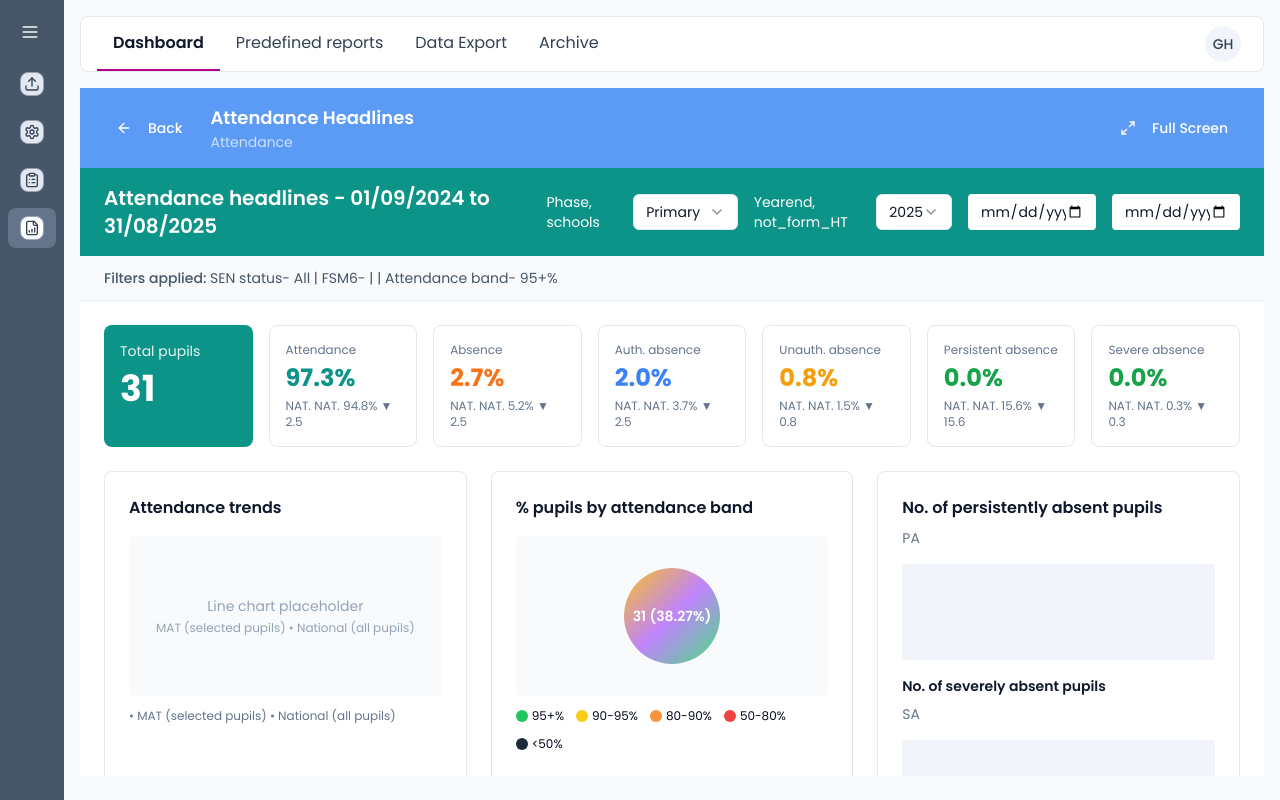
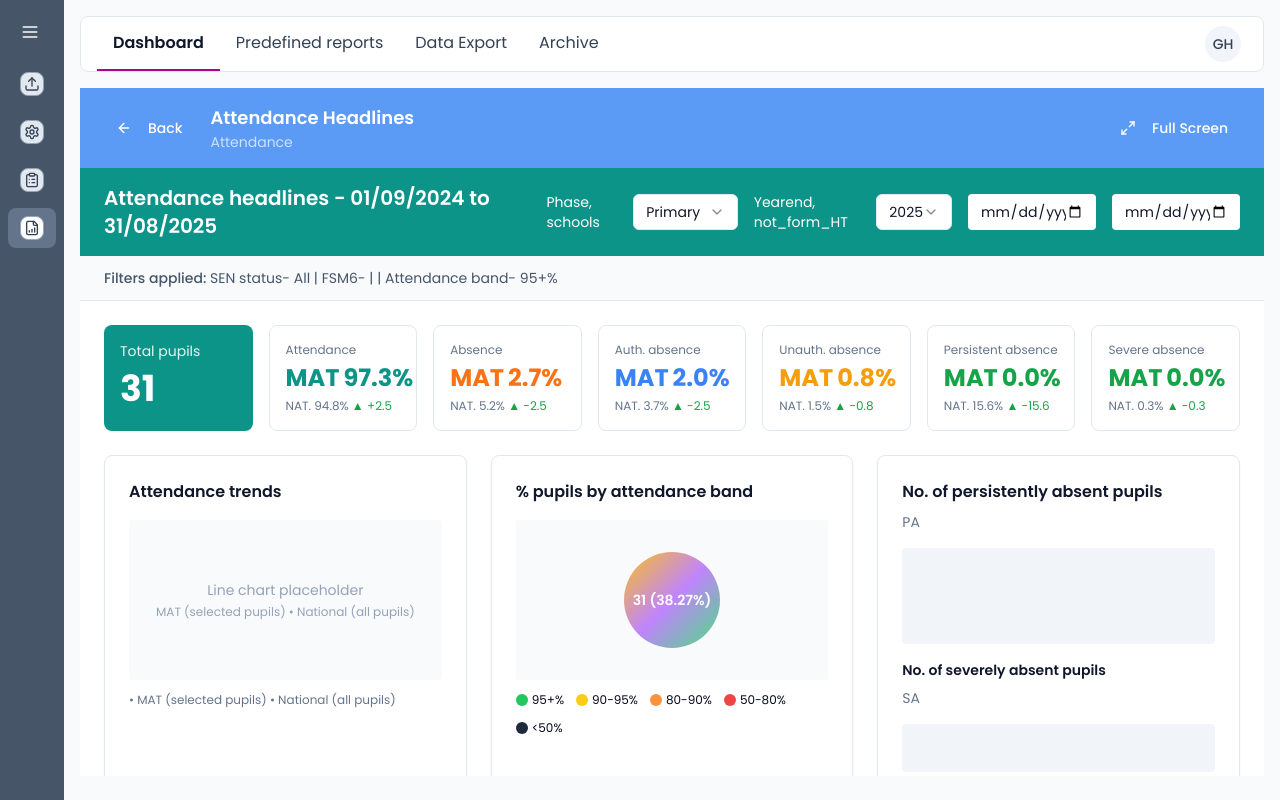
Before and after one commit to Mike-PF/v0-mat-pad, a Next.js app: page /reports in a window 1280 px wide. Both pictures are taken after a click on the button 394 px from the left and 617 px from the top of the page. Built offline with nearby package versions, Linux system fonts and the light colour scheme.

Commit message:
fix: replace special characters in metrics array
Update rendering to use structured data format and avoid encoding issues.

```diff
--- a/components/attendance-headlines-report.tsx
+++ b/components/attendance-headlines-report.tsx
@@ -20,13 +20,13 @@ export function AttendanceHeadlinesReport() {
   const [endDate, setEndDate] = useState("08/01/2026")
 
   const metrics = [
-    { label: "Total pupils", value: "31", color: "bg-teal-600" },
-    { label: "Attendance", value: "97.3%", subText: "NAT. 94.8% ▼ 2.5", color: "text-teal-600", highlight: true },
-    { label: "Absence", value: "2.7%", subText: "NAT. 5.2% ▼ 2.5", color: "text-orange-500", highlight: true },
-    { label: "Auth. absence", value: "2.0%", subText: "NAT. 3.7% ▼ 2.5", color: "text-blue-500", highlight: true },
-    { label: "Unauth. absence", value: "0.8%", subText: "NAT. 1.5% ▼ 0.8", color: "text-amber-500", highlight: true },
-    { label: "Persistent absence", value: "0.0%", subText: "NAT. 15.6% ▼ 15.6", color: "text-green-600", highlight: true },
-    { label: "Severe absence", value: "0.0%", subText: "NAT. 0.3% ▼ 0.3", color: "text-green-600", highlight: true }
+    { label: "Total pupils", value: "31", color: "bg-teal-600", isTotal: true },
+    { label: "Attendance", value: "97.3%", natValue: "94.8%", diff: "+2.5", isPositive: true, color: "text-teal-600" },
+    { label: "Absence", value: "2.7%", natValue: "5.2%", diff: "-2.5", isPositive: true, color: "text-orange-500" },
+    { label: "Auth. absence", value: "2.0%", natValue: "3.7%", diff: "-2.5", isPositive: true, color: "text-blue-500" },
+    { label: "Unauth. absence", value: "0.8%", natValue: "1.5%", diff: "-0.8", isPositive: true, color: "text-amber-500" },
+    { label: "Persistent absence", value: "0.0%", natValue: "15.6%", diff: "-15.6", isPositive: true, color: "text-green-600" },
+    { label: "Severe absence", value: "0.0%", natValue: "0.3%", diff: "-0.3", isPositive: true, color: "text-green-600" }
   ]
 
   return (
@@ -97,12 +97,12 @@ export function AttendanceHeadlinesReport() {
             <div
               key={idx}
               className={`rounded-lg p-4 ${
-                metric.label === "Total pupils"
+                metric.isTotal
                   ? "bg-teal-600 text-white col-span-1 md:col-span-1 lg:col-span-1"
                   : "bg-white border border-slate-200"
               }`}
             >
-              {metric.label === "Total pupils" ? (
+              {metric.isTotal ? (
                 <>
                   <p className="text-sm opacity-90 mb-2">{metric.label}</p>
                   <p className="text-4xl font-bold">{metric.value}</p>
@@ -110,9 +110,14 @@ export function AttendanceHeadlinesReport() {
               ) : (
                 <>
                   <p className="text-xs text-slate-500 mb-1">{metric.label}</p>
-                  <p className={`text-2xl font-bold ${metric.color}`}>{metric.value}</p>
+                  <p className={`text-2xl font-bold ${metric.color}`}>
+                    <span className="mr-1">MAT</span>{metric.value}
+                  </p>
                   <p className="text-xs text-slate-500 mt-1">
-                    <span>NAT.</span> {metric.subText}
+                    <span>NAT. {metric.natValue}</span>{" "}
+                    <span className={metric.isPositive ? "text-green-600" : "text-red-500"}>
+                      {metric.isPositive ? String.fromCharCode(9650) : String.fromCharCode(9660)} {metric.diff}
+                    </span>
                   </p>
                 </>
               )}
```
